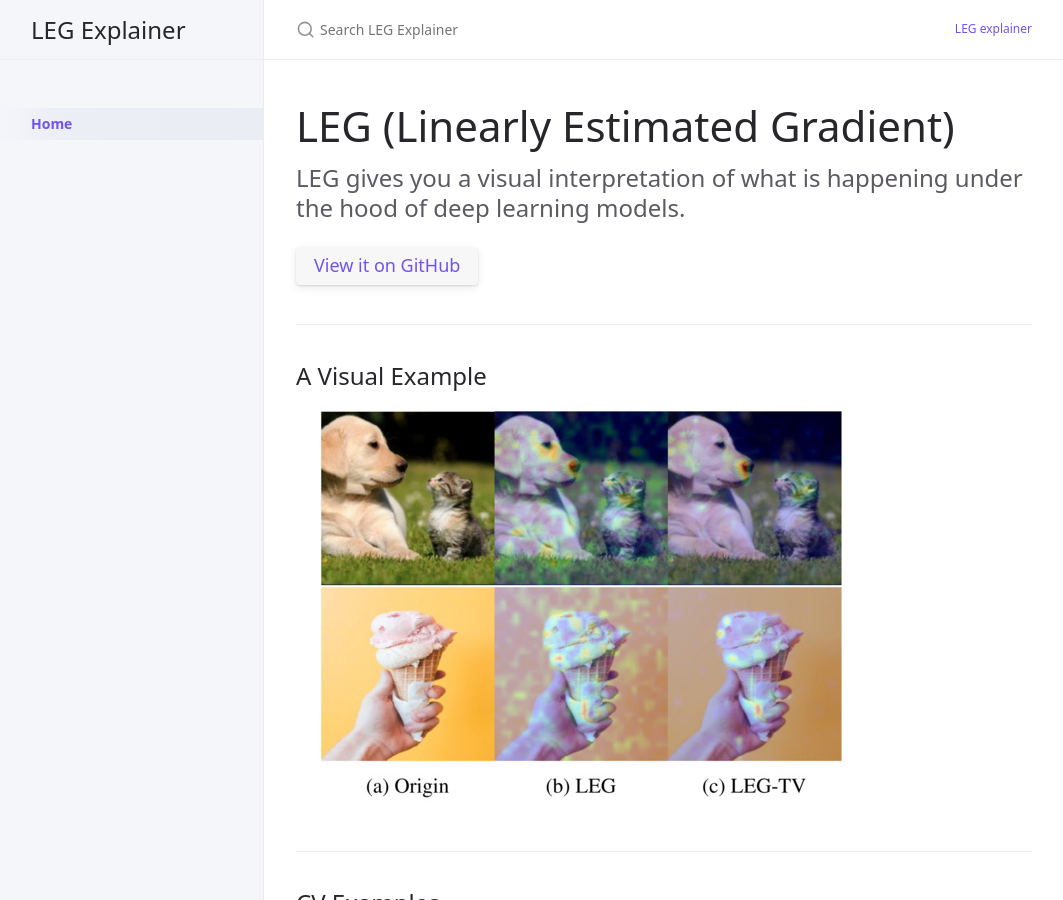
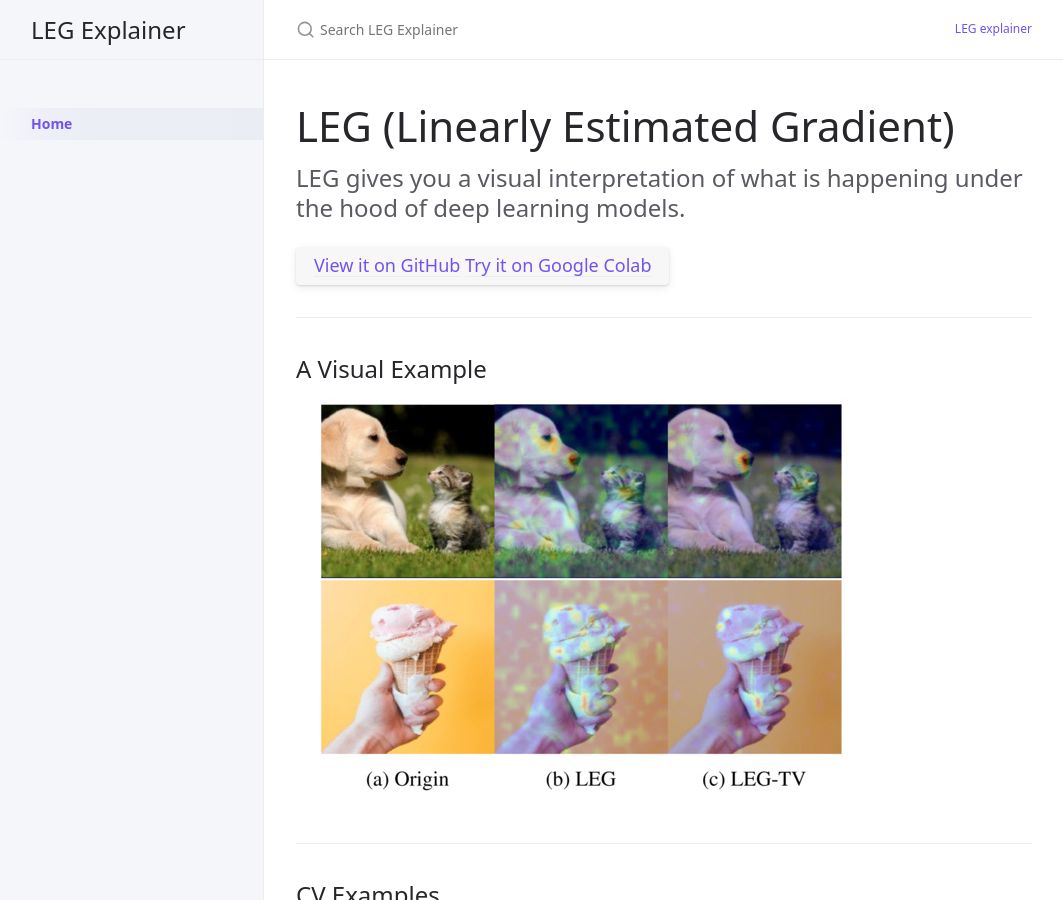
Before and after one commit to HydroFriend/6289_one_page, a Jekyll site: the page built from Home.md, in a window 1280 px wide and 900 px high. Shown: the whole window, without its empty margins (108-1171 px from the left). Built offline with Jekyll 4.4.1, drawn with Linux system fonts in a browser that asks for light colours; formulas are drawn with MathJax 3.

Commit message:
added colab link

```diff
--- a/Home.md
+++ b/Home.md
@@ -24,7 +24,9 @@ LEG gives you a visual interpretation of what is happening under the hood of dee
 {: .fs-6 .fw-300 }
 
 <!-- [Get started now](#getting-started){: .btn .btn-primary .fs-5 .mb-4 .mb-md-0 .mr-2 }  -->
-[View it on GitHub](https://github.com/Paradise1008/LEG){: .btn .fs-5 .mb-4 .mb-md-0 }
+[View it on GitHub](https://github.com/Paradise1008/LEG)
+[Try it on Google Colab](https://colab.research.google.com/drive/1CcFfpcG7N0UNqcld7cYB5Y45hOpTipPG#scrollTo=ykkrWKKr9G3w)
+{: .btn .fs-5 .mb-4 .mb-md-0 }
 
 ---
 
```
Also changed, not shown: README.md (+1 -1 lines).
